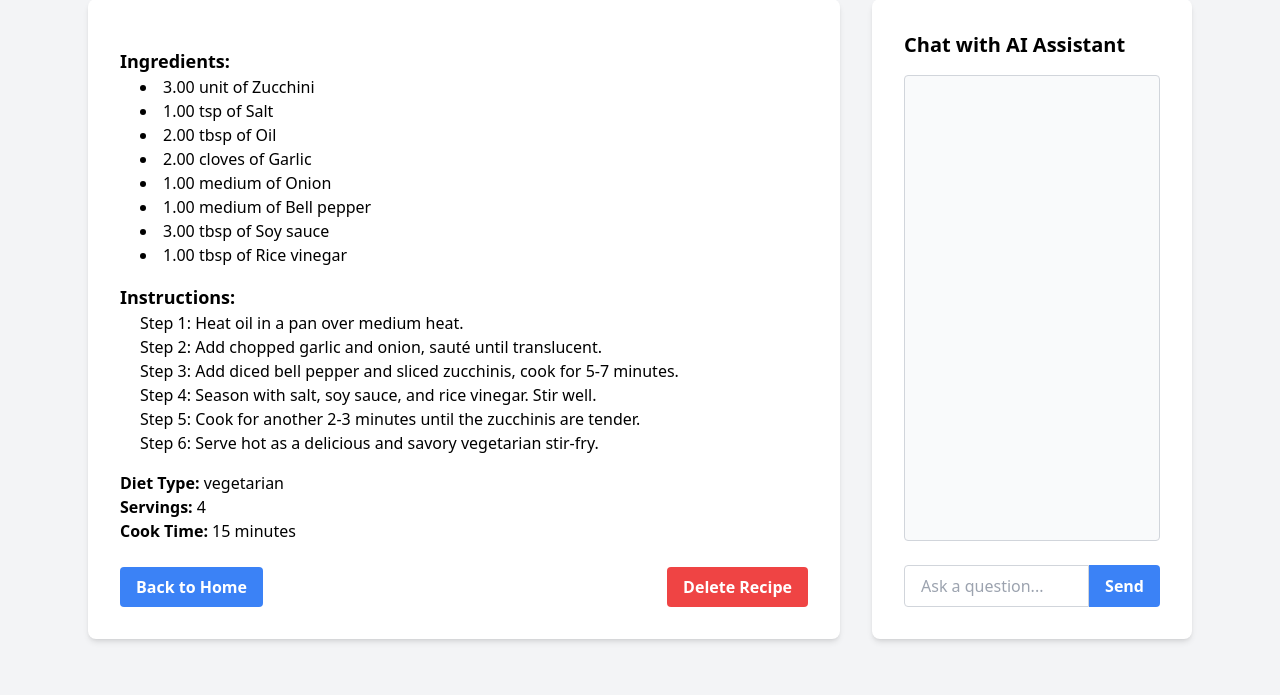
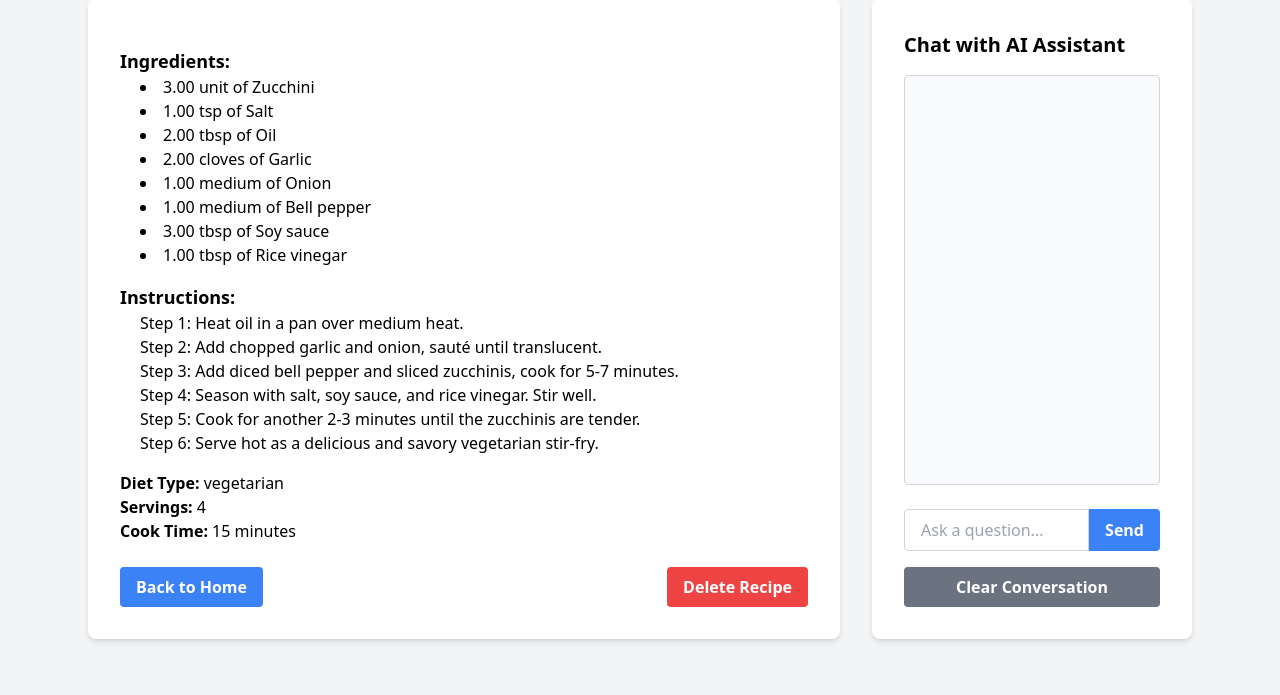
Before and after one commit to loki1001/MealMate, a Django app: page /recipe/5/ in a window 1280 px wide. Shown: the part 173-868 px from the top of the page. Run offline with Django 4.2, Linux system fonts and the light colour scheme; a user stored in the database is signed in; data comes from the database, SQL or seed files in the repository; both versions use the stored data as it was after the commit; some libraries are stand-ins or nearby versions.

Commit message:
Added context after clearing context

```diff
--- a/recipes/templates/recipes/recipe_detail.html
+++ b/recipes/templates/recipes/recipe_detail.html
@@ -55,6 +55,9 @@
                     Send
                 </button>
             </div>
+            <button onclick="clearConversation()" class="bg-gray-500 hover:bg-gray-700 text-white font-bold py-2 px-4 rounded mt-4">
+                Clear Conversation
+            </button>
         </div>
     </div>
 </div>
@@ -136,6 +139,20 @@
         }
     }
 
+    function clearConversation() {
+        const chatbox = document.getElementById("chatbox");
+        chatbox.innerHTML = '';  // Clear the chatbox content
+
+        fetch("{% url 'clear_conversation' recipe.id %}", {
+            method: "POST",
+            headers: {
+                "Content-Type": "application/json",
+                "X-CSRFToken": "{{ csrf_token }}",
+            },
+        })
+    }
+
+
     // Add event listener for Enter key
     document.getElementById("user-input").addEventListener("keypress", function(event) {
         if (event.key === "Enter") {
--- a/recipes/urls.py
+++ b/recipes/urls.py
@@ -21,4 +21,5 @@ urlpatterns = [
     path('my_recipes/', views.my_recipes, name='my_recipes'),
     path('recipe/delete/<int:id>/', views.delete_recipe, name='delete_recipe'),
     path("chatbot/<int:recipe_id>/", views.chatbot, name="chatbot"),
+    path('clear_conversation/<int:recipe_id>/', views.clear_conversation, name='clear_conversation'),
 ]
--- a/recipes/views.py
+++ b/recipes/views.py
@@ -431,3 +431,12 @@ def chatbot(request, recipe_id):
 
     else:
         return JsonResponse({"error": "Only POST requests are allowed"}, status=400)
+
+
+@login_required
+def clear_conversation(request, recipe_id):
+    conversation_key = f"conversation_{recipe_id}"
+    if conversation_key in request.session:
+        del request.session[conversation_key]
+
+    return redirect('recipe_detail', recipe_id=recipe_id)
```
Also changed, not shown: db.sqlite3.
